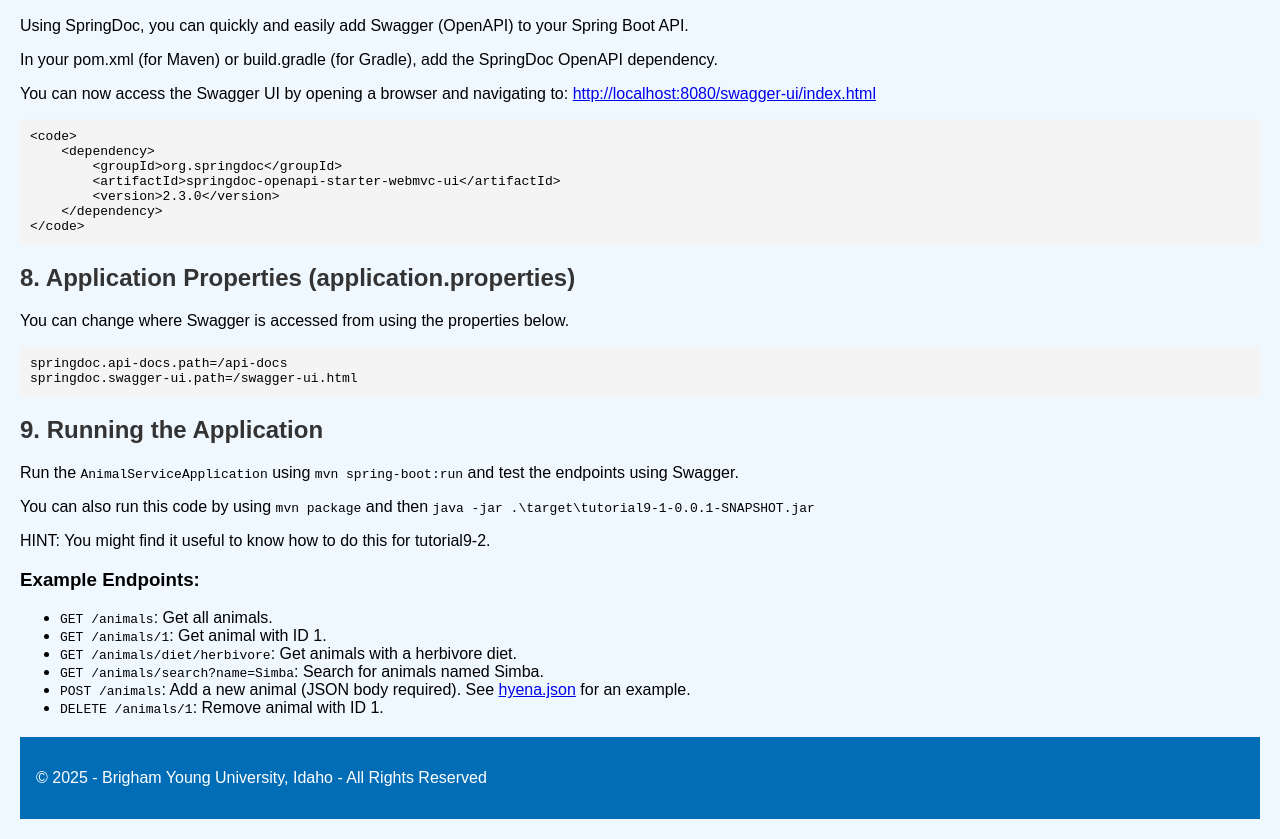
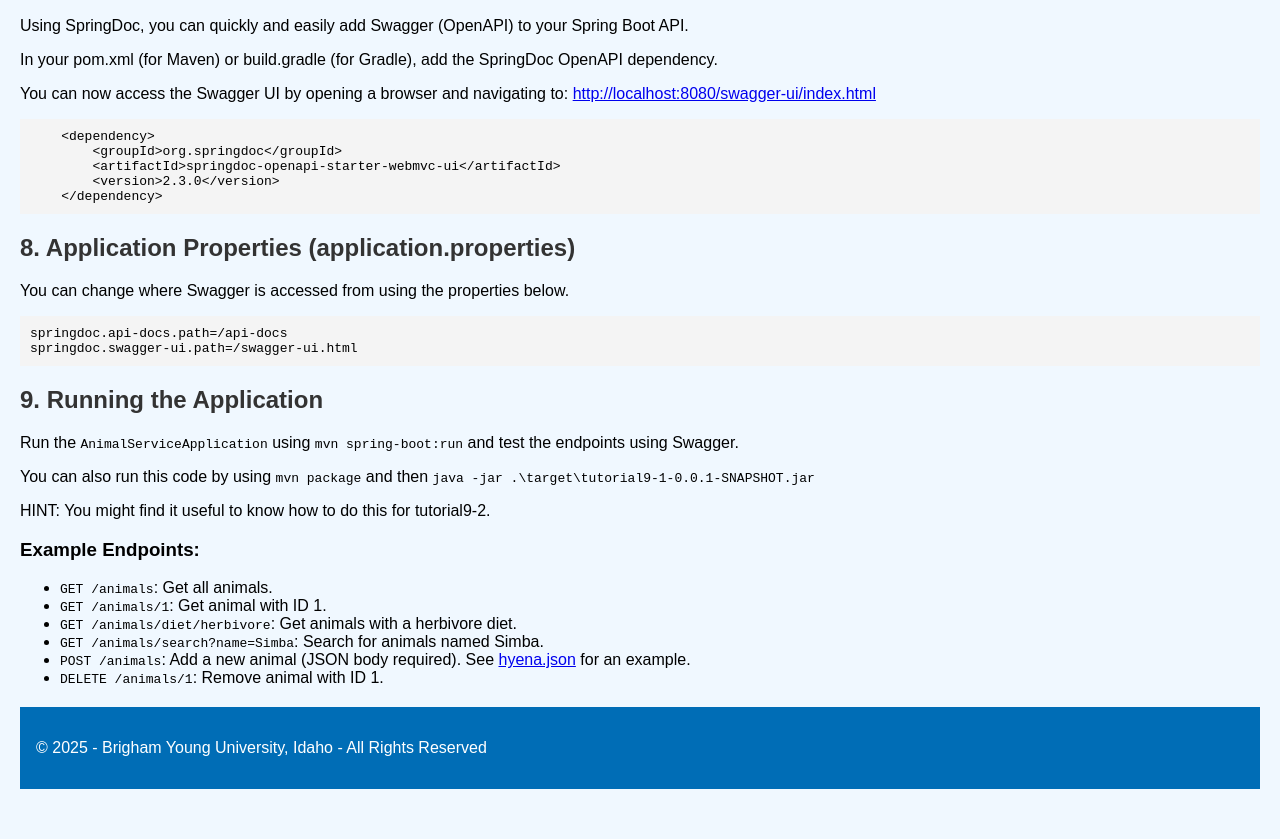
Before and after one commit to qrbriggs-byui/apj-files, a plain HTML site: page tutorials/tutorial9-1.html in a window 1280 px wide. Shown: the part 4555-5394 px from the top of the page. After the commit the page ends 5364 px from the top, so only its background shows below. Drawn offline with Linux system fonts and the light colour scheme.

Commit message:
Remove extra code tag

```diff
--- a/tutorials/tutorial9-1.html
+++ b/tutorials/tutorial9-1.html
@@ -310,13 +310,12 @@ animal-service/
         <p>In your pom.xml (for Maven) or build.gradle (for Gradle), add the SpringDoc OpenAPI dependency.</p>
         <p>You can now access the Swagger UI by opening a browser and navigating to: <a href="http://localhost:8080/swagger-ui/index.html">http://localhost:8080/swagger-ui/index.html</a></p>
         <pre>
-&lt;code&gt;
     &lt;dependency&gt;
         &lt;groupId&gt;org.springdoc&lt;/groupId&gt;
         &lt;artifactId&gt;springdoc-openapi-starter-webmvc-ui&lt;/artifactId&gt;
         &lt;version&gt;2.3.0&lt;/version&gt;
     &lt;/dependency&gt;
-&lt;/code&gt;</pre>
+</pre>
     </div>
 
     <div class="section">
```
